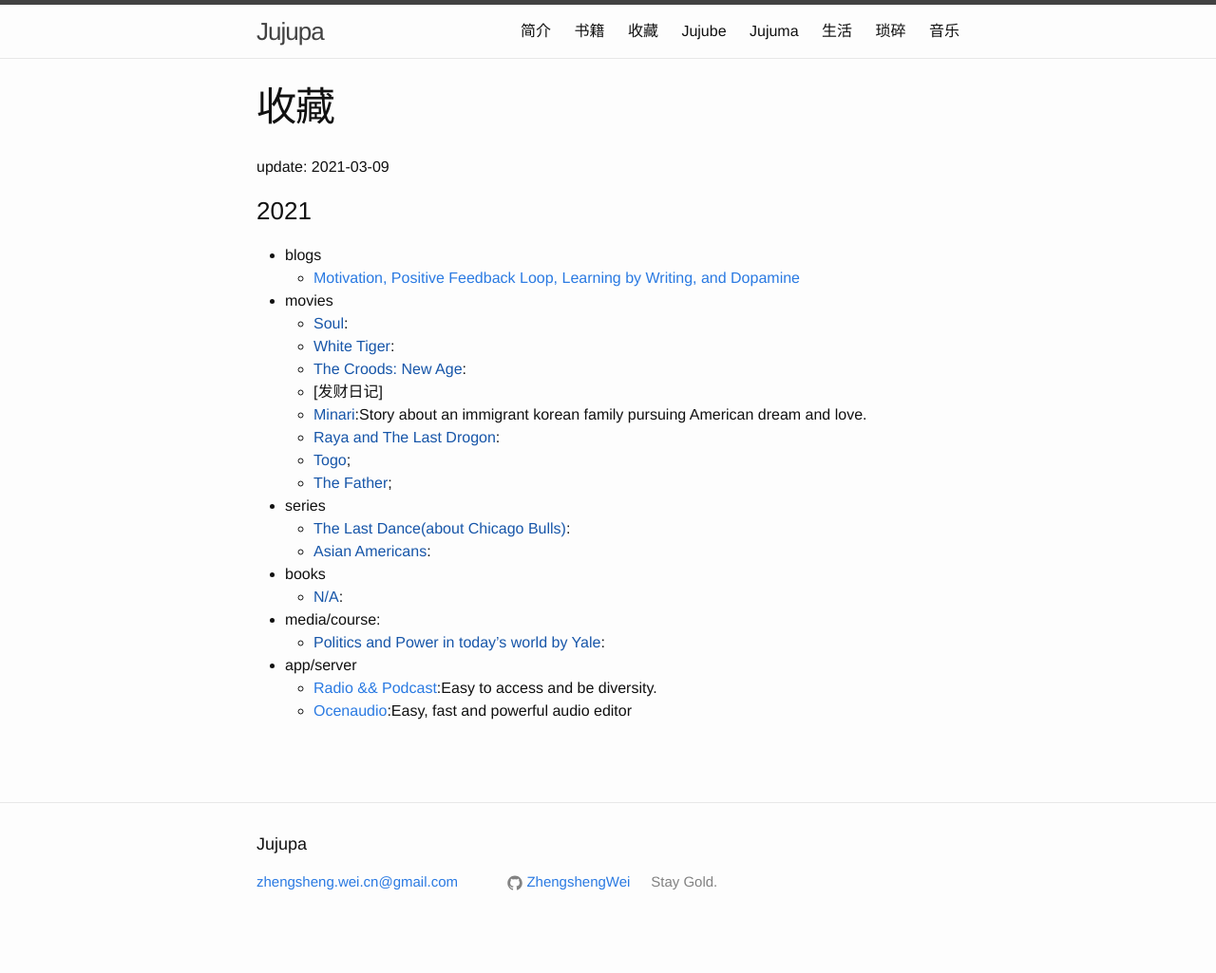
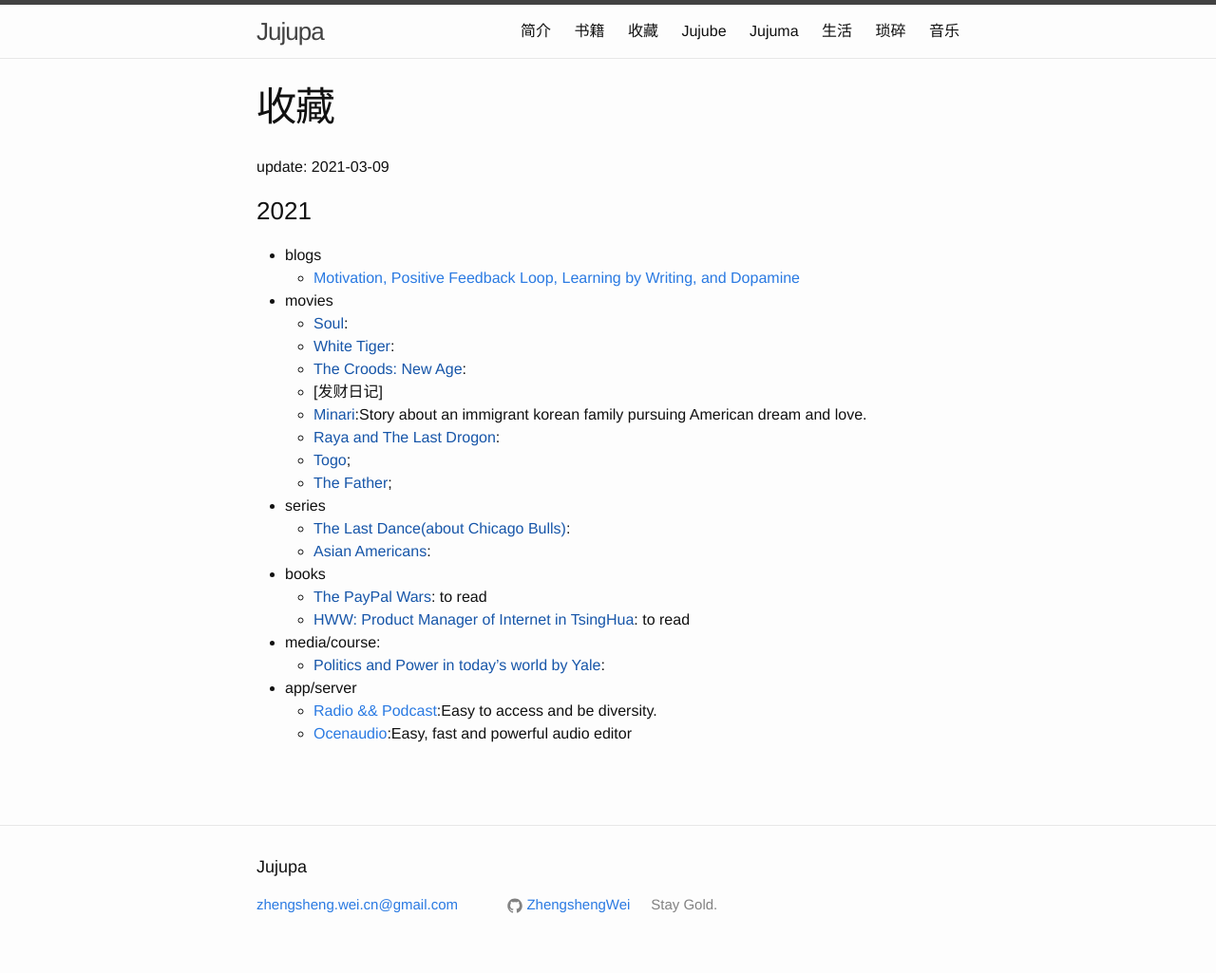
Before and after one commit to ZhengshengWei/zhengshengwei.github.io, a Jekyll site: the page built from collection.md, in a window 1280 px wide. Shown: the whole page at 95% size. Built offline with Jekyll 4.4.1, drawn with Linux system fonts in a browser that asks for light colours; comment, search, counter and statistics services are not loaded; before the commit the page ends 1001 px from its top, so only the background shows below that.

Commit message:
add book to read

```diff
--- a/collection.md
+++ b/collection.md
@@ -23,7 +23,8 @@ update: 2021-03-09
   - [The Last Dance(about Chicago Bulls)]():
   - [Asian Americans]():
 + books
-  - [N/A]():
+  - [The PayPal Wars](): to read
+  - [HWW: Product Manager of Internet in TsingHua](): to read
 + media/course:
   - [Politics and Power in today's world by Yale]():
 + app/server
```
